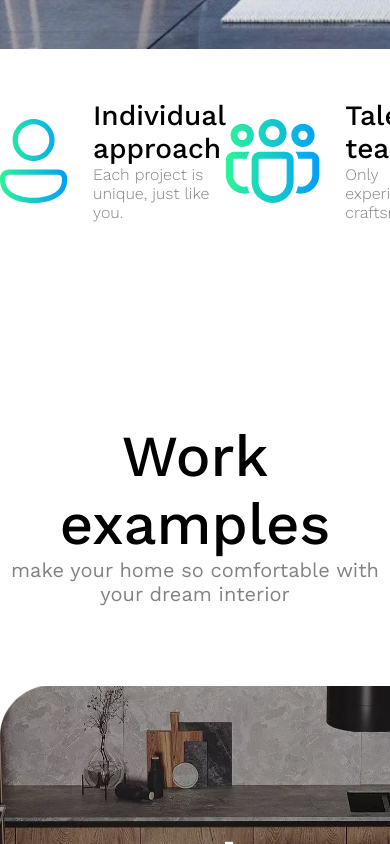
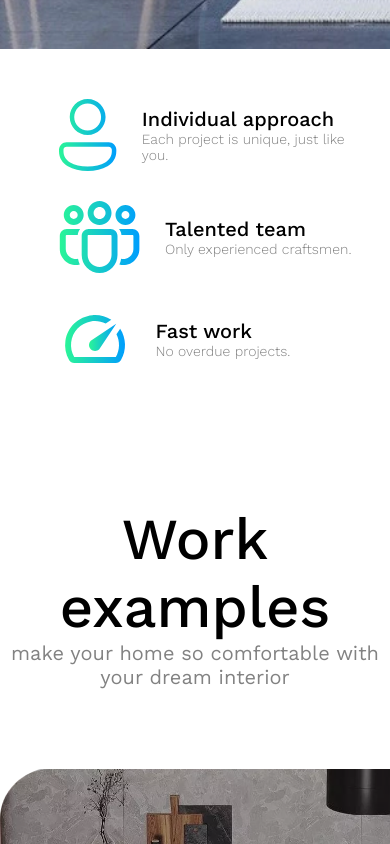
Before and after one commit to VRomanenko04/ArtfulSpaces, a React (Vite) app: page / in a window 390 px wide. Shown: the part 840-1684 px from the top of the page. Built offline with nearby package versions, Linux system fonts and the light colour scheme.

Commit message:
Сделал адаптив блока HomeInfo

```diff
--- a/src/components/ordinary/info-block/_infoblock.module.scss
+++ b/src/components/ordinary/info-block/_infoblock.module.scss
@@ -25,3 +25,30 @@
         color: $smalltext;
     }
 }
+
+@media screen and (max-width: 600px) {
+    .info__block {
+        width: 80%;
+        margin: auto 0 30px 15%;
+    }
+
+    .info__img {
+        height: 72px;
+    }
+
+    .info__text {
+        h6 {
+            font-size: 20px;
+        }
+
+        p {
+            font-size: 14px;
+        }
+    }
+}
+
+@media screen and (min-width: 601px) and (max-width: 1050px) {
+    .info__block {
+        margin: auto 0 30px 30%;
+    }
+}
--- a/src/components/simple/home-info/_home-info.module.scss
+++ b/src/components/simple/home-info/_home-info.module.scss
@@ -5,3 +5,11 @@
     justify-content: space-around;
     align-items: center;
 }
+
+@media screen and (max-width: 1050px) {
+    .info {
+        flex-direction: column;
+        align-items: flex-start;
+        margin-left: auto;
+    }
+}
--- a/src/components/simple/slider-block/_slider-block.module.scss
+++ b/src/components/simple/slider-block/_slider-block.module.scss
@@ -38,3 +38,9 @@
         transform: translateY(-10px);
     }
 }
+
+@media screen and (max-width: 1050px) {
+    .block__container {
+        margin: 100px 0;
+    }
+}
```
